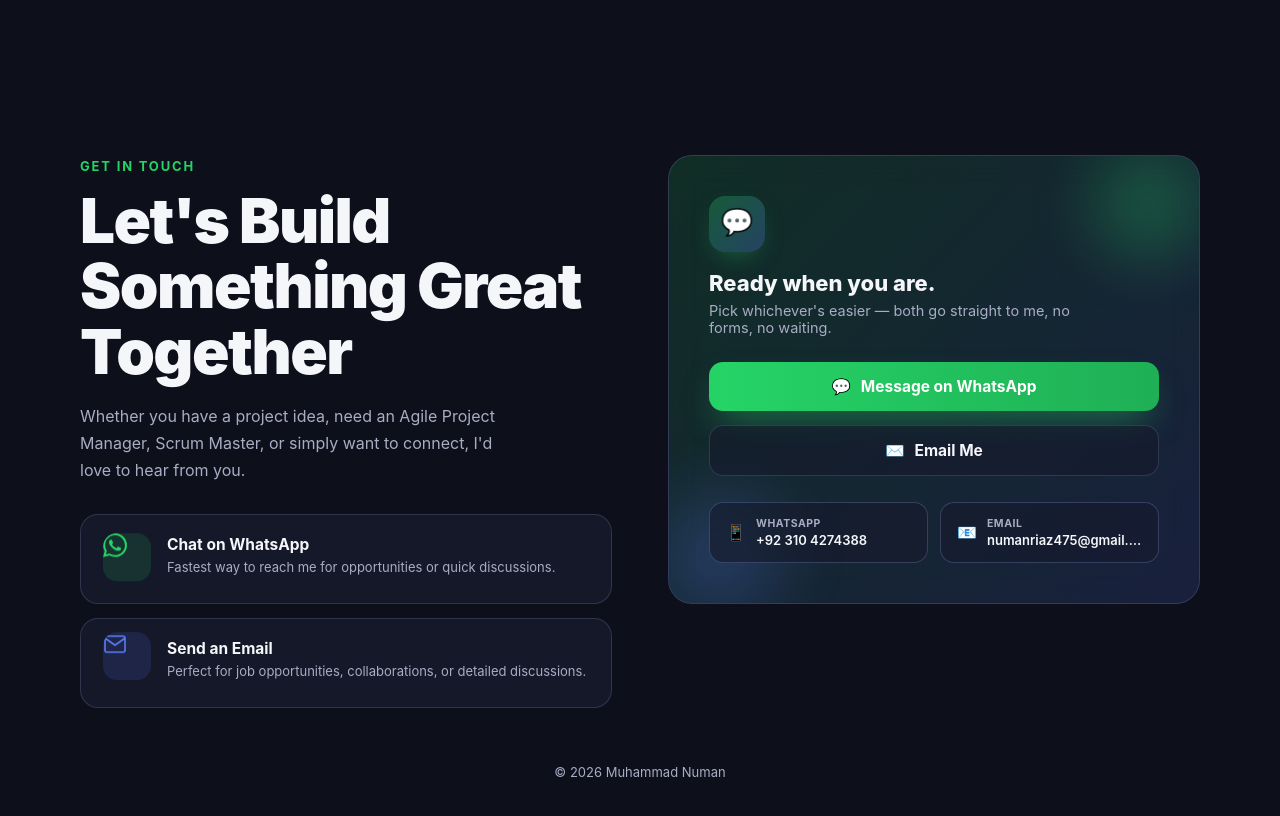
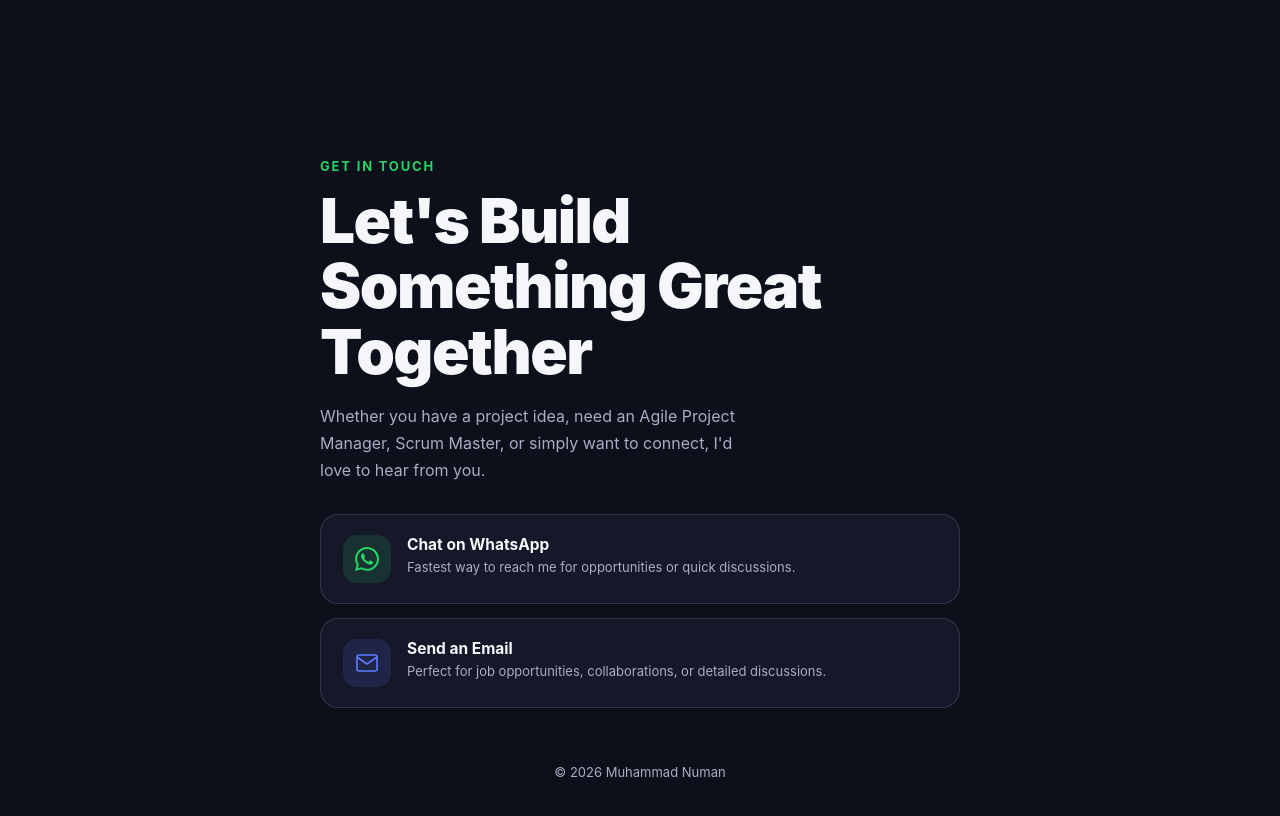
Before and after one commit to noman429/Claude, a React (Vite) app: page / in a window 1280 px wide. Shown: the part 8541-9357 px from the top of the page. Built offline with nearby package versions, Linux system fonts and the light colour scheme.

Commit message:
Remove Contact CTA card and icon-float glitch; switch project cards to a vertical list at 480-1023px

```diff
--- a/src/index.css
+++ b/src/index.css
@@ -175,21 +175,25 @@ mark { background: rgba(255, 176, 32, 0.32); color: inherit; border-radius: 3px;
 .proj-track { display: flex; align-items: stretch; gap: 20px; overflow-x: auto; scroll-snap-type: x mandatory; scrollbar-width: none; padding: 16px 0 4px; margin-top: -16px; }
 .proj-track::-webkit-scrollbar { display: none; }
 .proj-card { flex: 0 0 calc(85% - 10px); scroll-snap-align: start; }
-/* From 480px up there's room for two cards side by side (landscape phones
-   included), so switch to the same equal-width/equal-height pair layout
-   tablet and desktop use instead of the single-peek-card mobile layout. */
-@media (min-width: 480px) { .proj-card { flex: 0 0 calc(50% - 10px); } }
 @media (min-width: 1024px) { .proj-card { flex: 0 0 calc(50% - 10px); } }
 @media (min-width: 1440px) { .proj-card { flex: 0 0 calc(33.333% - 14px); } }
 .proj-summary { display: -webkit-box; -webkit-line-clamp: 4; -webkit-box-orient: vertical; overflow: hidden; }
 /* Below 480px only one card is visible at a time (peeking the next card's
    edge to hint it's swipeable), so there's no visual row to keep aligned —
    `stretch` was instead matching every card's height to the tallest one in
-   the whole 20-project list, producing a mostly-empty, oversized card. At
-   480px+ two cards sit side by side and should look like a matched pair,
-   same as the tablet/desktop rows, so `stretch` is back for those widths. */
+   the whole 20-project list, producing a mostly-empty, oversized card. */
 @media (max-width: 479px) {
   .proj-track { align-items: flex-start; }
+}
+/* 480–1023px: a plain vertical list (cards stacked full-width, normal
+   up/down page scroll) reads more naturally here than a horizontal
+   side-swipe carousel, so drop the carousel controls for this range. */
+@media (min-width: 480px) and (max-width: 1023px) {
+  .proj-track { flex-direction: column; overflow-x: visible; scroll-snap-type: none; align-items: stretch; }
+  .proj-card { flex: 0 0 auto; width: 100%; }
+  .carousel-arrow { display: none; }
+  .carousel-dots { display: none !important; }
+  #proj-carousel-wrap { padding-left: 0 !important; padding-right: 0 !important; }
 }
 
 .carousel-arrow { position: absolute; top: 50%; transform: translateY(-50%); width: 40px; height: 40px; border-radius: 50%; cursor: pointer; font-size: 20px; line-height: 1; z-index: 5; opacity: 0; transition: opacity 0.25s ease, transform 0.2s ease; backdrop-filter: blur(8px); }
@@ -212,10 +216,8 @@ mark { background: rgba(255, 176, 32, 0.32); color: inherit; border-radius: 3px;
 .reveal-inview { opacity: 0; transform: translateY(28px); transition: opacity 0.7s cubic-bezier(.4,0,.2,1), transform 0.7s cubic-bezier(.4,0,.2,1); }
 .reveal-inview.in-view { opacity: 1; transform: translateY(0); }
 
-.contact-grid { display: grid; grid-template-columns: 1fr 1fr; gap: 56px; align-items: start; }
-@media (max-width: 860px) {
-  .contact-grid { grid-template-columns: 1fr; gap: 40px; }
-}
+.contact-grid { display: flex; justify-content: center; }
+.contact-grid > div { width: 100%; max-width: 640px; }
 
 .contact-option-card {
   display: flex; align-items: flex-start; gap: 16px; padding: 20px 22px; border-radius: 18px;
@@ -226,61 +228,10 @@ mark { background: rgba(255, 176, 32, 0.32); color: inherit; border-radius: 3px;
   justify-content: center; overflow: hidden;
 }
 .contact-option-icon svg { width: 24px; height: 24px; }
-.contact-float { animation: floatBob1 3.2s ease-in-out infinite; display: inline-block; }
 .contact-option-text { display: flex; flex-direction: column; gap: 4px; min-width: 0; }
 .contact-option-title { font-size: 15.5px; font-weight: 700; }
 .contact-option-sub { font-size: 13px; line-height: 1.5; }
 
-.contact-hero-card { position: relative; overflow: hidden; border-radius: 24px; padding: 40px; backdrop-filter: blur(16px); }
-@media (max-width: 480px) {
-  .contact-hero-card { padding: 28px 22px; }
-}
-.contact-glow { position: absolute; border-radius: 50%; pointer-events: none; filter: blur(20px); z-index: 0; animation: floatPhone 8s ease-in-out infinite; }
-.contact-glow-a { width: 180px; height: 180px; top: -40px; right: -40px; background: radial-gradient(circle, rgba(37,211,102,0.3), transparent 70%); }
-.contact-glow-b { width: 200px; height: 200px; bottom: -60px; left: -50px; background: radial-gradient(circle, rgba(91,124,250,0.26), transparent 70%); animation-direction: reverse; animation-duration: 9s; }
-
-.contact-avatar-badge {
-  width: 56px; height: 56px; border-radius: 16px; display: flex; align-items: center; justify-content: center;
-  background: linear-gradient(135deg, rgba(37,211,102,0.28), rgba(91,124,250,0.28));
-  box-shadow: 0 10px 26px -12px rgba(37,211,102,0.5);
-}
-
-.cta-btn {
-  display: flex; align-items: center; justify-content: center; gap: 10px; font-size: 15.5px; font-weight: 700;
-  padding: 15px 26px; border-radius: 14px;
-  transition: transform 0.25s cubic-bezier(.34,1.56,.64,1), box-shadow 0.25s ease, filter 0.2s ease;
-}
-.cta-btn-primary {
-  background: linear-gradient(90deg,#1fae55,#25D366,#1fae55); background-size: 200% 100%; animation: gradShift 5s ease infinite;
-  color: white; box-shadow: 0 16px 34px -12px rgba(37,211,102,0.55);
-}
-.cta-btn-primary:hover { box-shadow: 0 20px 40px -10px rgba(37,211,102,0.7); }
-.cta-btn:hover { transform: translateY(-3px) scale(1.015); }
-.cta-btn:active { transform: translateY(-1px) scale(0.97) !important; }
-@keyframes ctaRipple { from { opacity: 0.5; transform: translate(-50%,-50%) scale(0); } to { opacity: 0; transform: translate(-50%,-50%) scale(1); } }
-.cta-btn { position: relative; }
-.cta-btn::before {
-  content: ''; position: absolute; left: 50%; top: 50%; width: 220%; padding-top: 220%; border-radius: 50%;
-  background: radial-gradient(circle, rgba(255,255,255,0.5), transparent 70%); transform: translate(-50%,-50%) scale(0);
-  opacity: 0; pointer-events: none;
-}
-.cta-btn:active::before { animation: ctaRipple 0.55s ease-out; }
-
-.contact-mini-grid { display: grid; grid-template-columns: 1fr 1fr; gap: 12px; margin-top: 26px; }
-@media (max-width: 480px) {
-  .contact-mini-grid { grid-template-columns: 1fr; }
-}
-.contact-mini-card {
-  display: flex; align-items: center; gap: 10px; padding: 14px 16px; border-radius: 14px; cursor: pointer;
-  text-decoration: none; min-width: 0; transition: transform 0.25s cubic-bezier(.34,1.56,.64,1), box-shadow 0.25s ease, border-color 0.25s ease;
-}
-.contact-mini-card:hover { transform: translateY(-3px); box-shadow: 0 14px 30px -16px rgba(91,124,250,0.4); border-color: #5b7cfa66 !important; }
-.contact-mini-text { display: flex; flex-direction: column; gap: 2px; min-width: 0; }
-.contact-mini-label { font-size: 10.5px; text-transform: uppercase; letter-spacing: 0.05em; font-weight: 700; }
-.contact-mini-value { font-size: 13px; font-weight: 600; overflow: hidden; text-overflow: ellipsis; white-space: nowrap; }
-
-.contact-option-card:focus-visible,
-.contact-mini-card:focus-visible,
-.cta-btn:focus-visible {
+.contact-option-card:focus-visible {
   outline: 2px solid #5b7cfa; outline-offset: 3px;
 }
--- a/src/sections/Contact.tsx
+++ b/src/sections/Contact.tsx
@@ -5,7 +5,6 @@ import { ToolIcon, BrandLogo } from '../icons';
 const WHATSAPP_URL = 'https://wa.me/923104274388';
 const EMAIL_ADDRESS = 'numanriaz475@gmail.com';
 const MAILTO_URL = `mailto:${EMAIL_ADDRESS}`;
-const PHONE_DISPLAY = '+92 310 4274388';
 
 // Scroll-triggered reveal (distinct from the mount-time `.reveal` fadeUp used
 // elsewhere): this section sits far below the fold, so the animation should
@@ -55,7 +54,7 @@ export default function Contact({ theme }: { theme: Theme }) {
               className="card contact-option-card"
               style={{ background: theme.card, border: `1px solid ${theme.cardBorder}` }}
             >
-              <span className="contact-option-icon contact-float" style={{ background: 'rgba(37,211,102,0.14)' }}>
+              <span className="contact-option-icon" style={{ background: 'rgba(37,211,102,0.14)' }}>
                 <BrandLogo brand="whatsapp" />
               </span>
               <span className="contact-option-text">
@@ -70,7 +69,7 @@ export default function Contact({ theme }: { theme: Theme }) {
               className="card contact-option-card"
               style={{ background: theme.card, border: `1px solid ${theme.cardBorder}` }}
             >
-              <span className="contact-option-icon contact-float" style={{ background: 'rgba(91,124,250,0.14)', animationDelay: '-1.5s' }}>
+              <span className="contact-option-icon" style={{ background: 'rgba(91,124,250,0.14)' }}>
                 <ToolIcon icon="mail" color="#5b7cfa" />
               </span>
               <span className="contact-option-text">
@@ -80,78 +79,6 @@ export default function Contact({ theme }: { theme: Theme }) {
             </a>
           </div>
         </div>
-
-        <div className={`reveal-inview${inView ? ' in-view' : ''}`} style={{ transitionDelay: inView ? '140ms' : '0ms' }}>
-          <div
-            className="card contact-hero-card"
-            style={{
-              background: 'linear-gradient(135deg,rgba(37,211,102,0.16),rgba(91,124,250,0.16))',
-              border: `1px solid ${theme.cardBorder}`,
-            }}
-          >
-            <div className="contact-glow contact-glow-a" />
-            <div className="contact-glow contact-glow-b" />
-
-            <div style={{ position: 'relative', zIndex: 1 }}>
-              <div className="contact-avatar-badge">
-                <span className="contact-float" style={{ fontSize: 26 }}>💬</span>
-              </div>
-              <h3 style={{ fontSize: 22, fontWeight: 800, margin: '18px 0 6px', color: theme.text }}>Ready when you are.</h3>
-              <p style={{ fontSize: 14.5, color: theme.muted, margin: '0 0 26px', maxWidth: 380 }}>
-                Pick whichever's easier — both go straight to me, no forms, no waiting.
-              </p>
-
-              <div style={{ display: 'flex', flexDirection: 'column', gap: 14 }}>
-                <a
-                  href={WHATSAPP_URL}
-                  target="_blank"
-                  rel="noopener noreferrer"
-                  aria-label="Message on WhatsApp — opens in a new tab"
-                  className="btn cta-btn cta-btn-primary"
-                >
-                  <span aria-hidden="true">💬</span> Message on WhatsApp
-                </a>
-                <a
-                  href={MAILTO_URL}
-                  aria-label="Email me"
-                  className="btn cta-btn cta-btn-secondary"
-                  style={{ border: `1px solid ${theme.cardBorder}`, color: theme.text, background: theme.dashBg }}
-                >
-                  <span aria-hidden="true">✉️</span> Email Me
-                </a>
-              </div>
-
-              <div className="contact-mini-grid">
-                <a
-                  href={WHATSAPP_URL}
-                  target="_blank"
-                  rel="noopener noreferrer"
-                  aria-label={`WhatsApp: ${PHONE_DISPLAY} — opens in a new tab`}
-                  className="contact-mini-card"
-                  style={{ background: theme.dashBg, border: `1px solid ${theme.dashBorder}` }}
-                >
-                  <span aria-hidden="true">📱</span>
-                  <span className="contact-mini-text">
-                    <span className="contact-mini-label" style={{ color: theme.muted }}>WhatsApp</span>
-                    <span className="contact-mini-value" style={{ color: theme.text }}>{PHONE_DISPLAY}</span>
-                  </span>
-                </a>
-                <a
-                  href={MAILTO_URL}
-                  aria-label={`Email: ${EMAIL_ADDRESS}`}
-                  className="contact-mini-card"
-                  style={{ background: theme.dashBg, border: `1px solid ${theme.dashBorder}` }}
-                >
-                  <span aria-hidden="true">📧</span>
-                  <span className="contact-mini-text">
-                    <span className="contact-mini-label" style={{ color: theme.muted }}>Email</span>
-                    <span className="contact-mini-value" style={{ color: theme.text }}>{EMAIL_ADDRESS}</span>
-                  </span>
-                </a>
-              </div>
-            </div>
-          </div>
-        </div>
       </div>
 
       <div style={{ textAlign: 'center', fontSize: 13, color: theme.muted, marginTop: 56 }}>© {new Date().getFullYear()} Muhammad Numan</div>
--- a/src/sections/Projects.tsx
+++ b/src/sections/Projects.tsx
@@ -220,7 +220,7 @@ export default function Projects({ theme }: { theme: Theme }) {
           })}
         </div>
 
-        <div style={{ display: 'flex', justifyContent: 'center', gap: 7, marginTop: 20 }}>
+        <div className="carousel-dots" style={{ display: 'flex', justifyContent: 'center', gap: 7, marginTop: 20 }}>
           {Array.from({ length: dotCount }, (_, i) => (
             <span
               key={i}
```
